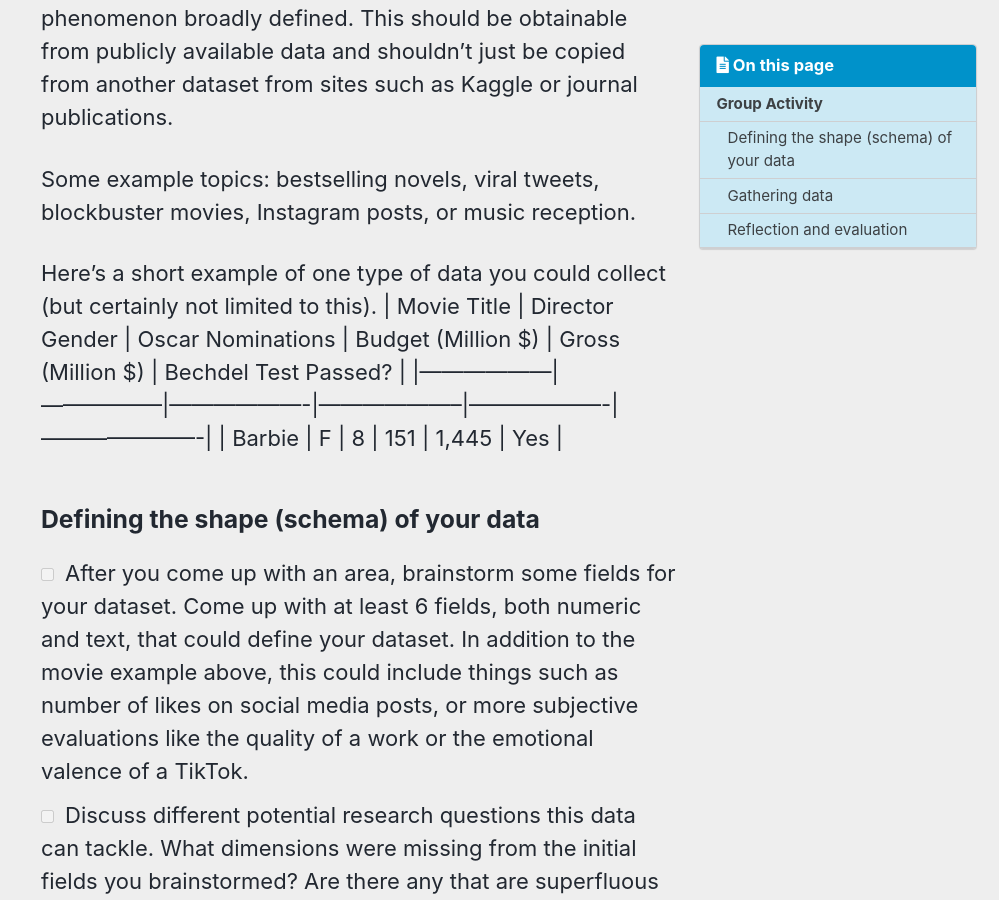
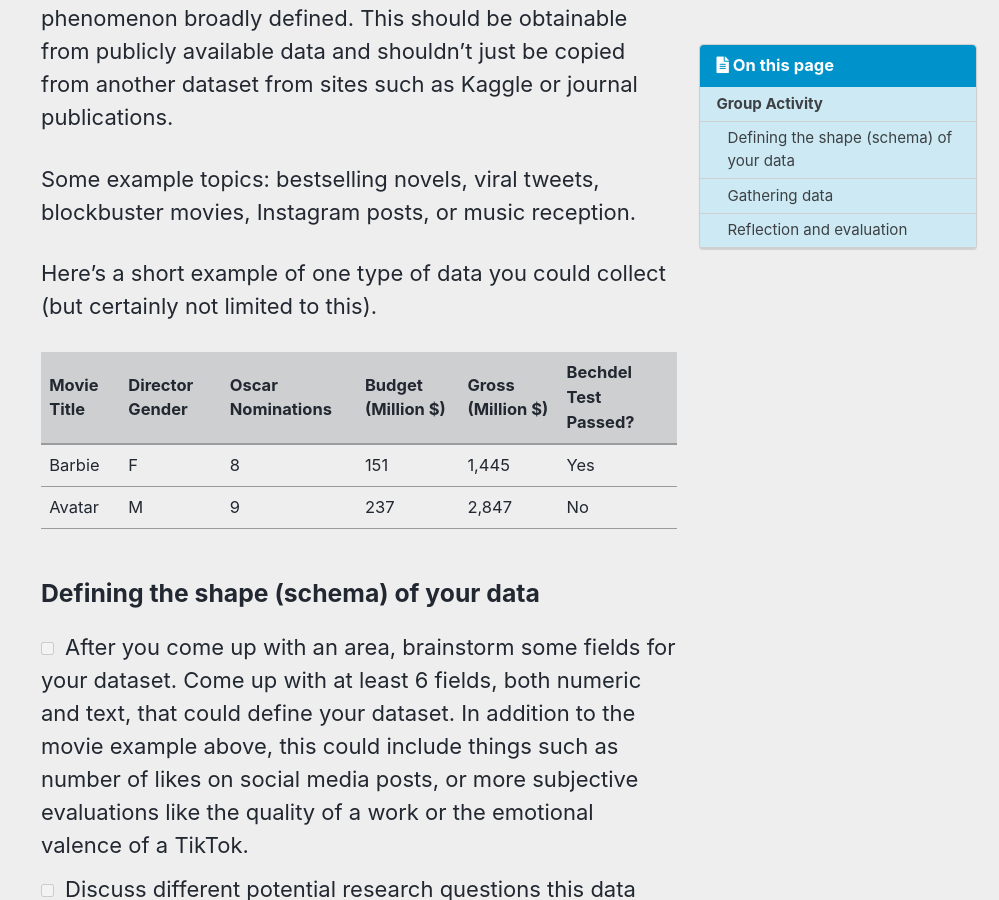
Before and after one commit to ZoeLeBlanc/is310-computing-humanities-spring-2024, a Jekyll site: the page built from _pages/dataset-creation.md, in a window 1280 px wide and 900 px high, scrolled down 678 px. Shown: the whole window, without its empty margins (281-1280 px from the left). Built offline with Jekyll 4.4.1, drawn with Linux system fonts in a browser that asks for light colours; cached includes are drawn as plain includes; nearby versions of some CDN libraries.

Commit message:
Update dataset-creation.md

```diff
--- a/_pages/dataset-creation.md
+++ b/_pages/dataset-creation.md
@@ -18,10 +18,12 @@ Your goal for this assignment is to collaboratively create a new dataset that ca
 Some example topics: bestselling novels, viral tweets, blockbuster movies, Instagram posts, or music reception.
 
 Here's a short example of one type of data you could collect (but certainly not limited to this).
+
+
 | Movie Title      | Director Gender | Oscar Nominations | Budget (Million $) | Gross (Million $) | Bechdel Test Passed? |
 |------------------|-----------------|-------------------|--------------------|-------------------|----------------------|
 | Barbie           | F               | 8                 | 151                | 1,445             | Yes                   |
-
+| Avatar           | M               | 9                 | 237                | 2,847             | No                   |
 
 
 ### Defining the shape (schema) of your data
```
